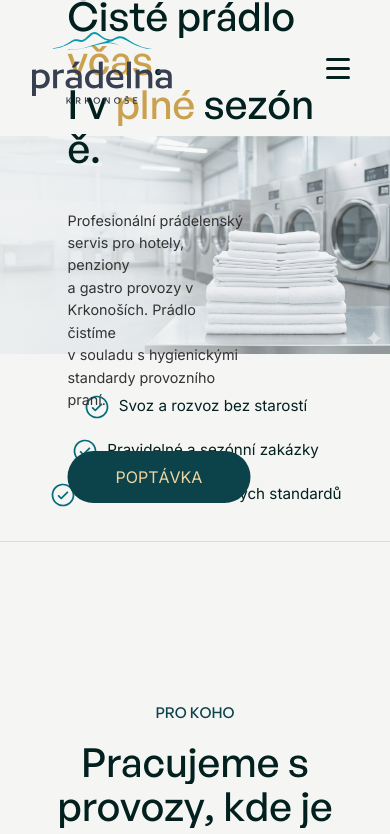
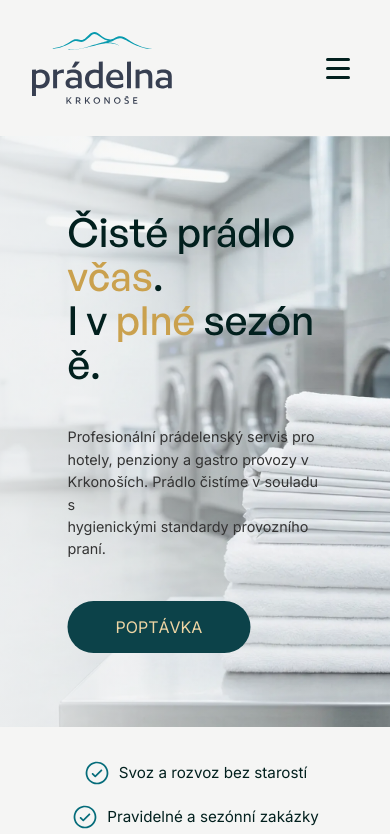
Before and after one commit to kennsj/pradelna-krkonose, a React (Vite) app: page / in a window 390 px wide. Shown: the top 834 px of the page. Built offline with nearby package versions, Linux system fonts and the light colour scheme.

Commit message:
Hero mobile

```diff
--- a/src/components/layout/Hero/Hero.module.css
+++ b/src/components/layout/Hero/Hero.module.css
@@ -15,9 +15,18 @@
 			height: auto;
 		}
 
+		@media screen and (max-width: 768px) {
+			height: 70dvh;
+		}
+
 		img {
 			position: relative;
 			width: 100%;
+
+			@media screen and (max-width: 768px) {
+				height: 100%;
+				object-fit: cover;
+			}
 		}
 
 		.img-overlay {
@@ -56,6 +65,14 @@
 				width: 70%;
 			}
 		}
+
+		@media screen and (max-width: 768px) {
+			width: 90%;
+
+			p {
+				width: 100%;
+			}
+		}
 	}
 
 	.title {
```
